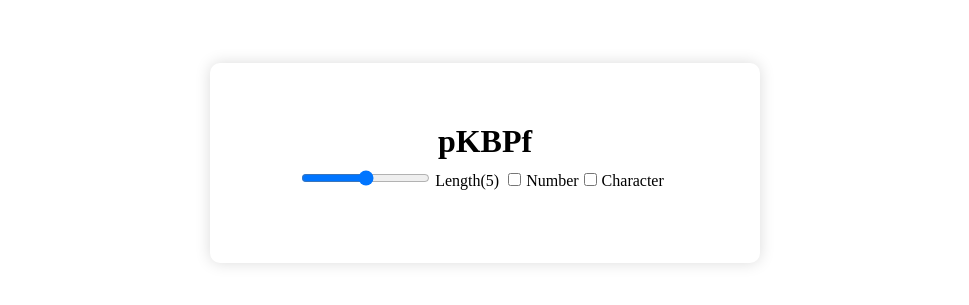
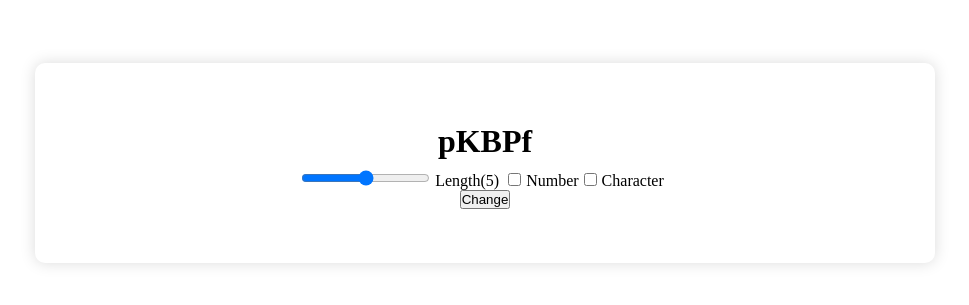
Before and after one commit to pnnitish9/Password-generator-using-react, a React app: page / in a window 1280 px wide. Shown: the part 237-542 px from the top of the page, without its empty margins (155-1124 px from the left). Built offline with nearby package versions, Linux system fonts and the light colour scheme.

Commit message:
third commit

```diff
--- a/App.js
+++ b/App.js
@@ -6,6 +6,7 @@ function PasswordGenerator(){
     const [length, setLenght] = useState(5);
     const [numberChanged, setNumberChanged] = useState(false);
     const [charChanged, setCharChanged] = useState(false);
+    const [changepass, setChangepass] = useState("");
 
     const genPassword = useCallback(()=>{
         let str = "abcdefghijklmnopqrstuvwxyzABCDEFGHIJKLMNOPQRSTUVWXYZ";
@@ -28,7 +29,7 @@ function PasswordGenerator(){
         }
 
         setPassword(pass);
-    },[length,numberChanged,charChanged]);
+    },[length,numberChanged,charChanged,changepass]);
     useEffect(()=>{
         genPassword();
     },[genPassword]);
@@ -36,6 +37,7 @@ function PasswordGenerator(){
     return(
         <div className="box">
             <h1>{password}</h1>
+            <div>
                 <input type="range" min={5} max={25} onChange={(e)=>setLenght(e.target.value)}/>
                 <label>Length({length}) </label>
                 <input type="checkbox" defaultChecked={numberChanged} onChange={()=>setNumberChanged(!numberChanged)}/>
@@ -43,6 +45,8 @@ function PasswordGenerator(){
                 <input type="checkbox" defaultChecked={charChanged} onChange={()=>setCharChanged(!charChanged)}/>
                 <label>Character</label>
             </div>
+            <button onClick={()=>setChangepass(changepass)}>Change</button>
+        </div>
     )
 }
 
--- a/style.css
+++ b/style.css
@@ -17,12 +17,13 @@ body{
 }
 
 .box{
-    width: 450px;
+    width: 50rem;
     height: 100px;
     text-align: center;
     box-shadow: 0px 0px 15px 0px rgba(0, 0, 0, 0.144);
     padding: 50px;
     border-radius: 10px;
+    overflow: auto;
 }
 h1{
     padding: 10px;
```
Also changed, not shown: dist/index.html (added), 4 other files. Lines whose indentation alone changed are shown as unchanged.
